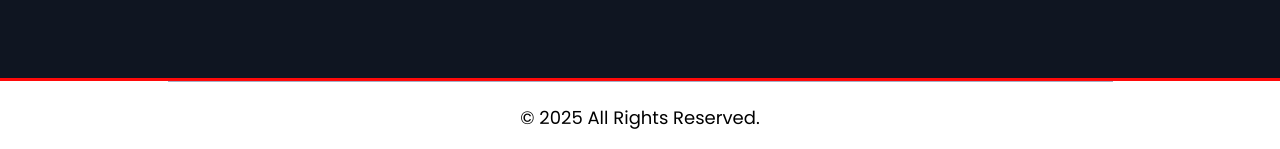
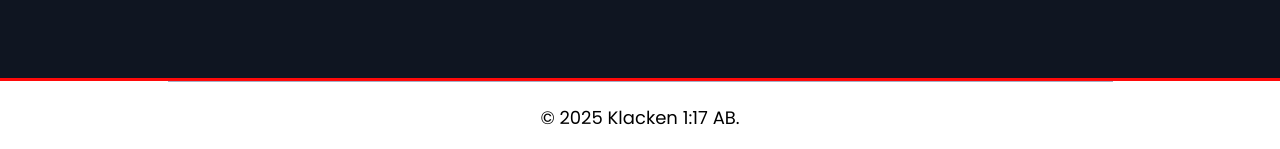
Before and after one commit to Klacken-1-17/klackbergsgarden, a Jekyll site: the page built from index.html, in a window 1280 px wide and 900 px high, scrolled down 3589 px. Shown: the part 748-897 px from the top of the window. Built offline with Jekyll 4.4.1, drawn with Linux system fonts in a browser that asks for light colours; nearby versions of some CDN libraries; some web fonts are replaced; library files that are not in the unit come from our copies; comment, search, counter and statistics services are not loaded.

Commit message:
style(footer.html): update footer text to include company name for branding purposes

```diff
--- a/_includes/footer.html
+++ b/_includes/footer.html
@@ -34,7 +34,7 @@
              <div class="row">
                 <div class="col-md-10 offset-md-1">
                    <p>
-                   © 2025 All Rights Reserved.
+                   © 2025 Klacken 1:17 AB.
                    </p>
                 </div>
              </div>
```
